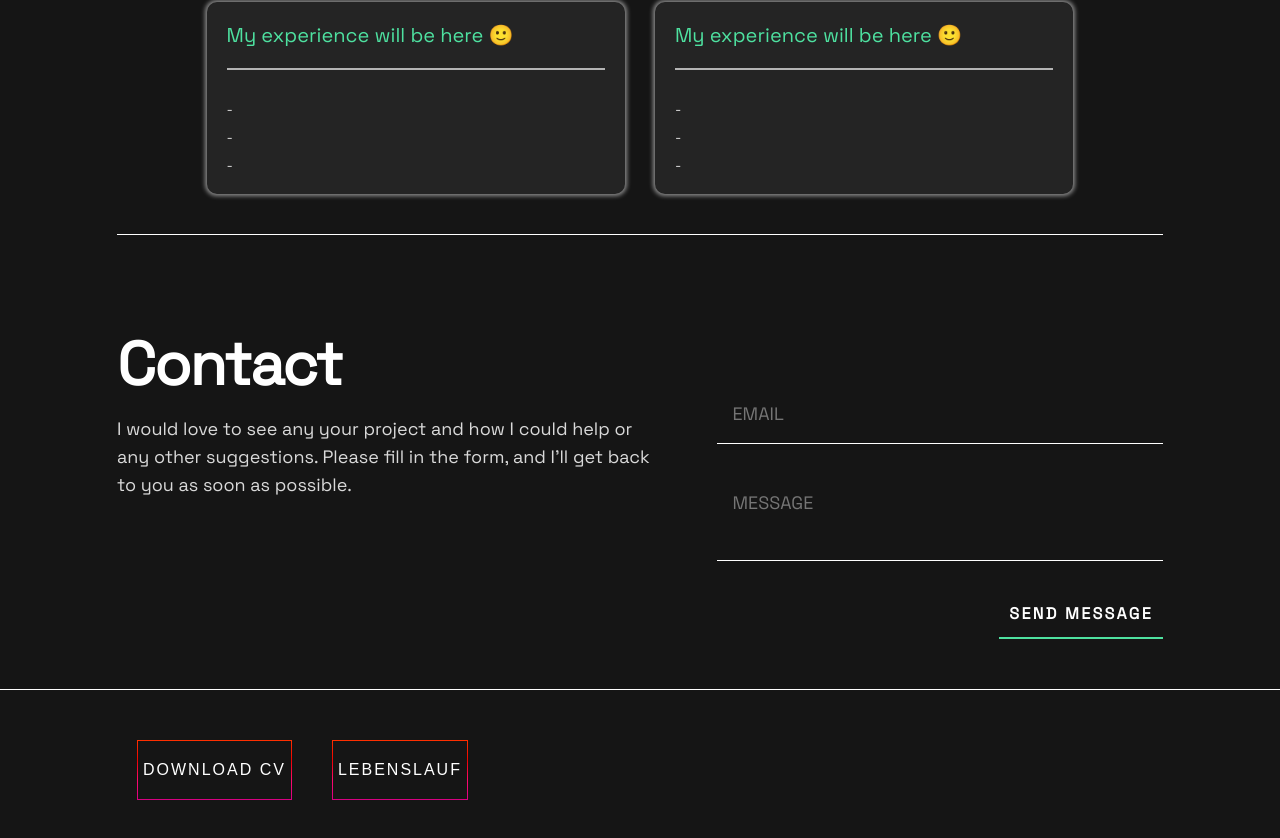
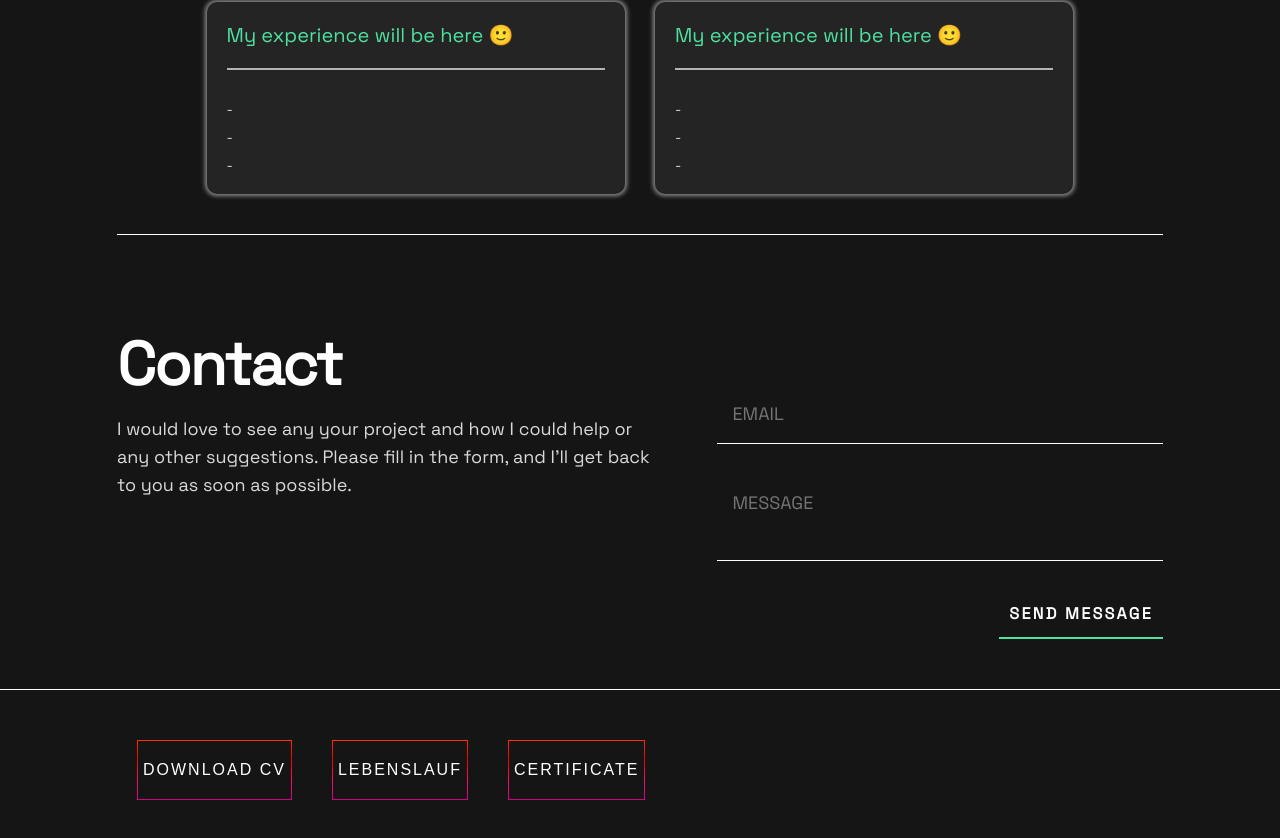
Before and after one commit to Svitly4nyi-Vla2yslav/My-Portfolio, a React (Vite) app: page / in a window 1280 px wide. Shown: the part 2699-3537 px from the top of the page. Built offline with nearby package versions, Linux system fonts and the light colour scheme.

Commit message:
add certificate

```diff
--- a/src/components/Resume/Resume.jsx
+++ b/src/components/Resume/Resume.jsx
@@ -11,6 +11,8 @@
             <Link
                 href='https://drive.google.com/file/d/16D179v6Hvdi0UrjCJghhLy6Tkdw_OBVR/view?usp=sharing'>
                 Lebenslauf </Link>
+            <Link href="https://drive.google.com/file/d/1GO_wwl3V_aJU3Any7DoCKl1za5B6QUtC/view?usp=sharing">
+                Certificate </Link>
         </Container>
     )
 }
```
